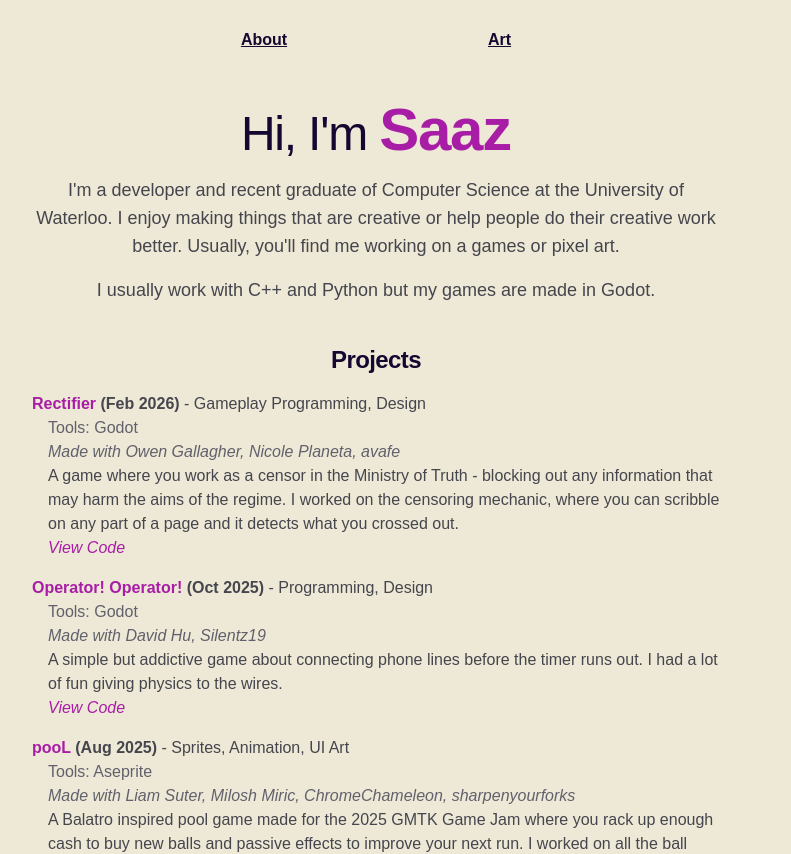
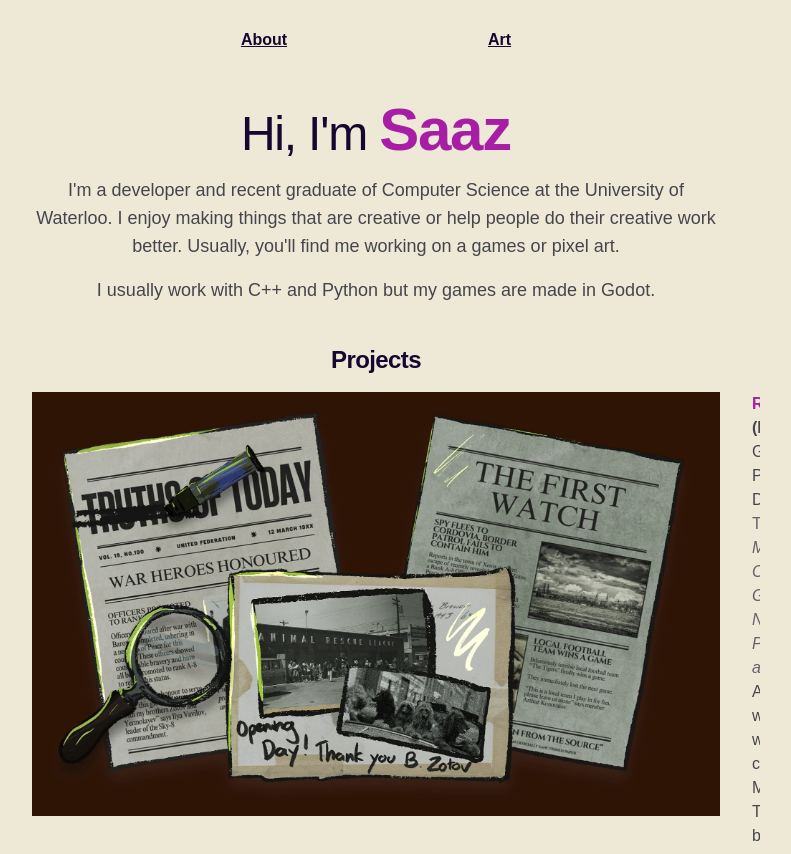
Before and after one commit to zanada/zanada.github.io, a Next.js app: page / in a window 1280 px wide. Shown: the top 854 px of the page, without its empty margins (264-1055 px from the left). Built offline with nearby package versions, Linux system fonts and the light colour scheme.

Commit message:
image placeholder added

```diff
--- a/app/ui/components/projectList.tsx
+++ b/app/ui/components/projectList.tsx
@@ -1,5 +1,8 @@
+import Image, { ImageLoader } from 'next/image';
 import projectData from '../../data/project_list.json';
 const projects : ProjectProps[] = projectData
+
+import rectifier_thumb from '../../../public/projects/thumbnail_rectifier.webp';
 
 /*
 Consider if you want to change to Date types for more formatting options
@@ -35,19 +38,29 @@ function ProjectEntry({project} : {project:ProjectProps}) {
   if (project.role !== undefined) roleline = " - " + project.role;
 
 	return (
+    <div className='flex flex-col sm:flex-row items-start gap-8'>
+      <Image className='w-full'  //w-50 pl-6 pt-6
+        placeholder='blur'
+        src={rectifier_thumb}
+        alt="Game Thumbnail"
+        width={1920}
+        height={1183}
+        unoptimized
+      />
       <div>
         <h2 className="font-semibold">
           <a href={project.link} className='text-brand-600'>{project.name}</a>
           {dateLine}<span className=' font-normal'>{roleline}</span>
         </h2>
-      {project.tools && <p className="pl-4 text-neutral-600"> Tools: {project.tools} </p>}
-      {project.madeWith && <p className="italic pl-4 text-neutral-600"> Made with {project.madeWith} </p>}
-      <p className="pl-4">{project.description}</p>
-      <p className='pl-4 italic text-brand-600'>
+        {project.tools && <p className=" text-neutral-600"> Tools: {project.tools} </p>}
+        {project.madeWith && <p className="italic text-neutral-600"> Made with {project.madeWith} </p>}
+        <p >{project.description}</p>
+        <p className=' italic text-brand-600'>
           {project.additionalLinks && project.additionalLinks.map(({uri, text}) => (
             <a key={text} href={uri}>{text}</a>
           ))}
         </p>
+      </div>
     </div>
 	);
 }
```
Also changed, not shown: public/projects/thumbnail_rectifier.webp (added), 1 other file (tests, documents, lock files or other folders). Lines whose indentation alone changed are shown as unchanged.
